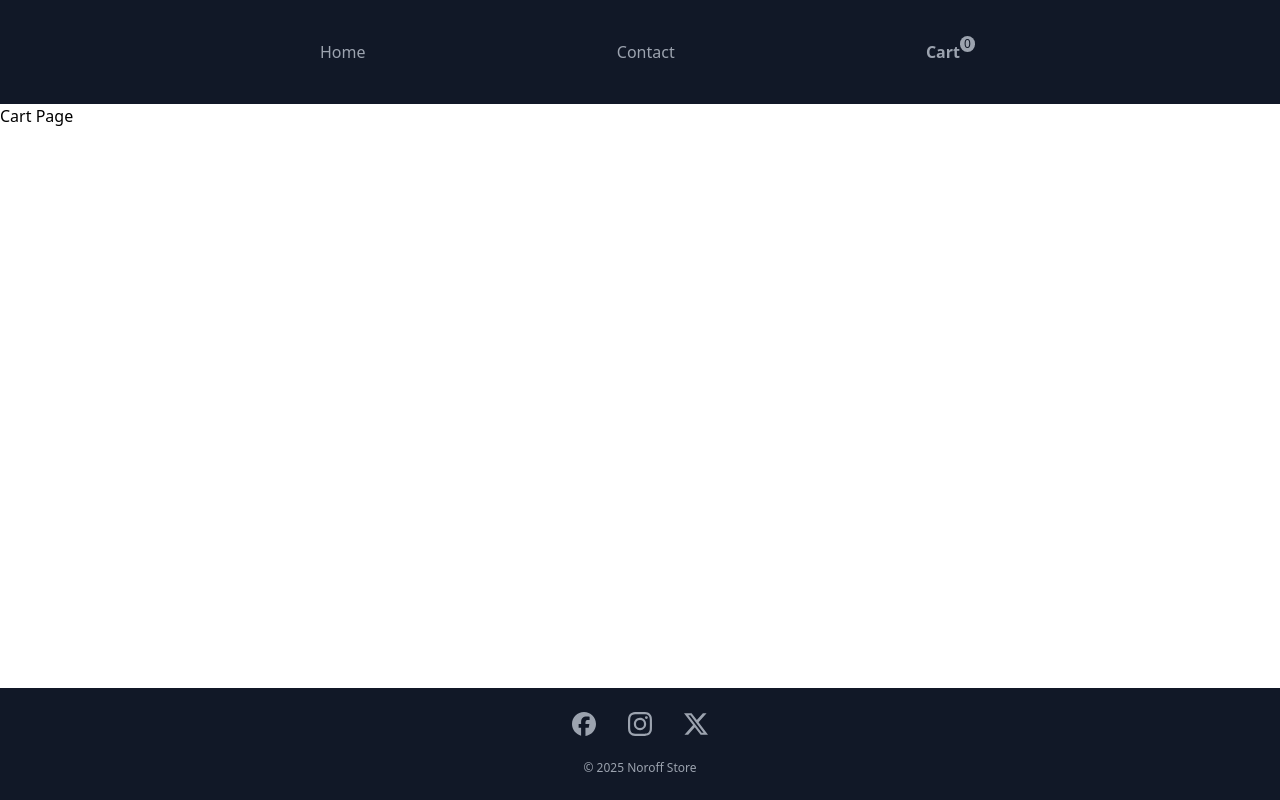
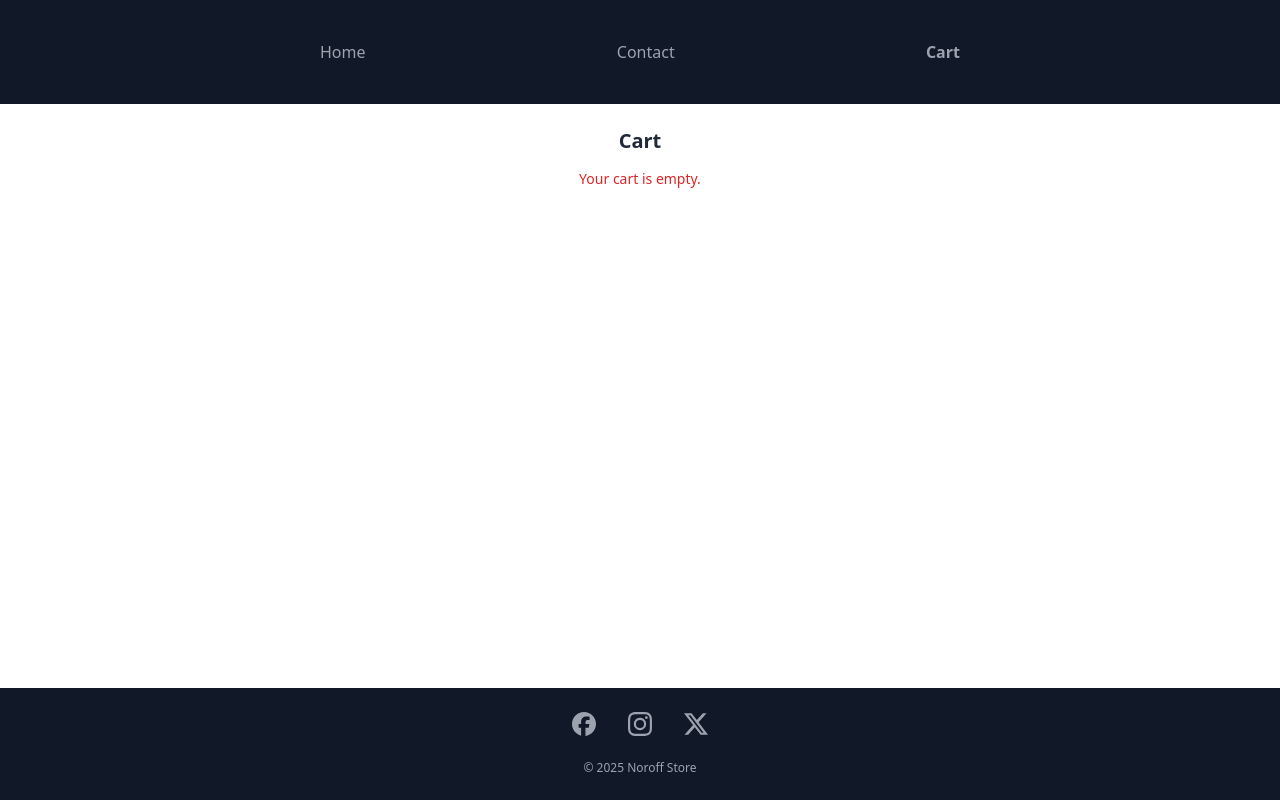
Before and after one commit to Panida287/js-framework-ca, a React (Vite) app: page /cart in a window 1280 px wide. Built offline with nearby package versions, Linux system fonts and the light colour scheme.

Commit message:
feat: rendered items in cart page
- rendered items in cart page from local storage key
- added remove item button
- added clear cart button

```diff
--- a/src/Layout/Header.tsx
+++ b/src/Layout/Header.tsx
@@ -1,6 +1,9 @@
 import {NavLink} from "react-router-dom";
+import {useCartStore} from "../store/cartStore";
 
 export default function Header() {
+    const {cart} = useCartStore();
+    const cartCount = cart.length;
     return (
         <>
             <header className="bg-gray-900 text-gray-400">
@@ -44,9 +47,12 @@ export default function Header() {
                             >
                                 Cart
                             </NavLink>
-                            <span className="absolute bg-gray-400 rounded-full text-gray-900 px-1 -translate-y-1 text-xs ">
-                            0
-                        </span>
+                            {cartCount > 0 && (
+                                <span
+                                    className="absolute flex items-center justify-center bg-gray-400 rounded-full text-gray-900 h-4 w-4 -translate-y-7 translate-x-8 text-xs">
+                                {cartCount}
+                                </span>
+                            )}
                         </li>
                     </ul>
                 </nav>
--- a/src/routes/CartPage/index.tsx
+++ b/src/routes/CartPage/index.tsx
@@ -1,7 +1,57 @@
+import { useCartStore } from "../../store/cartStore";
+import { Link } from "react-router-dom";
+
 export default function CartPage() {
+    const { cart, removeFromCart, clearCart } = useCartStore();
+
     return (
-        <div>
-            <h1>Cart Page</h1>
+        <div className="max-w-4xl mx-auto p-6">
+            <h2 className="flex justify-center items-center font-bold text-xl text-gray-800 leading-tight mb-4">
+                Cart
+            </h2>
+
+            {cart.length === 0 ? (
+                <p className="text-sm text-red-600 text-center">
+                    Your cart is empty.
+                </p>
+            ) : (
+                <>
+                    {cart.map((product) => (
+                        <div key={product.id} className="flex justify-between items-center p-4 border mb-2">
+                            <Link to={`/product/${product.id}`}>
+                                <img
+                                    src={product.image.url}
+                                    alt={product.image?.alt || product.title}
+                                    className="object-cover h-20"
+                                />
+                            </Link>
+                            <h3 className="text-lg font-bold">{product.title}</h3>
+                            {product.discountedPrice ? (
+                                <p>
+                                    Price: <del>${product.price}</del> ${product.discountedPrice}
+                                </p>
+                            ) : (
+                                <p>Price: ${product.price}</p>
+                            )}
+                            <button
+                                onClick={() => removeFromCart(product.id)}
+                                className="px-4 py-2 rounded bg-red-600 text-white"
+                            >
+                                Remove from cart
+                            </button>
+                        </div>
+                    ))}
+
+                    <div className="flex justify-center mt-6">
+                        <button
+                            onClick={clearCart}
+                            className="px-6 py-3 bg-gray-800 text-white font-bold rounded hover:bg-gray-700 transition-all"
+                        >
+                            Clear Cart
+                        </button>
+                    </div>
+                </>
+            )}
         </div>
     );
 }
```
